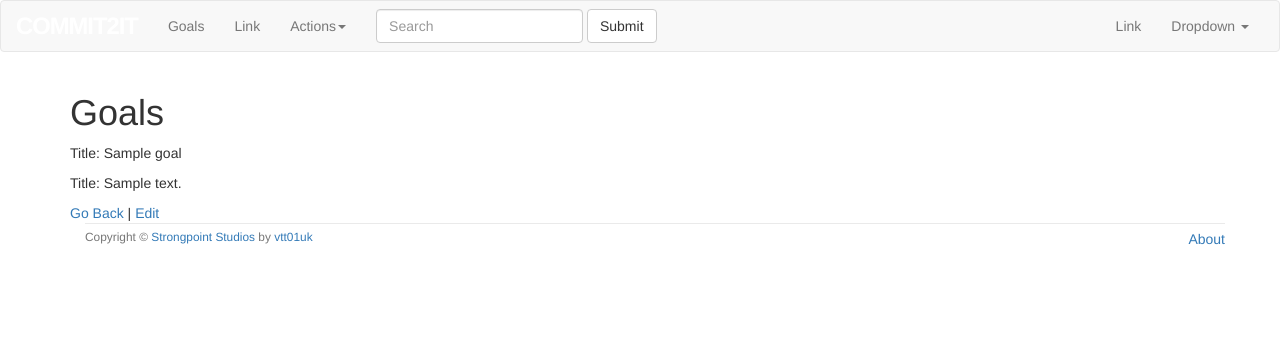
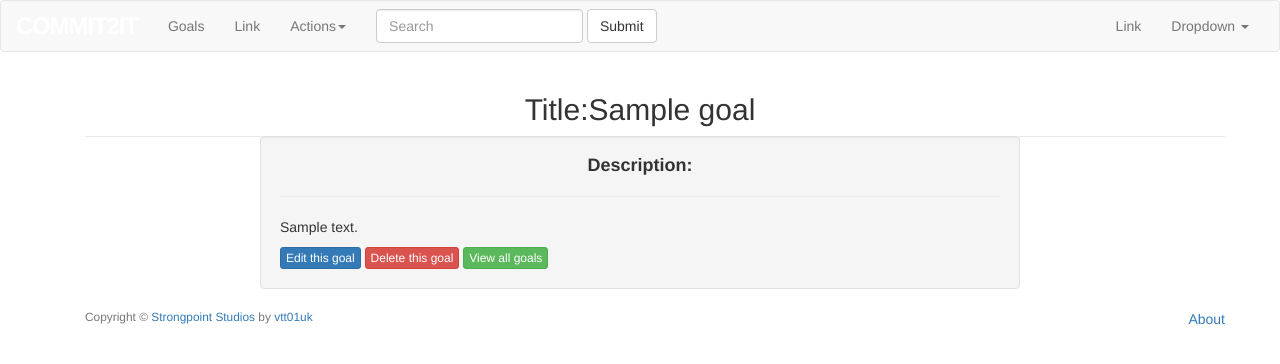
Before and after one commit to vtt01uk/Commit2it, a Rails app: page /goals/1 in a window 1280 px wide. Shown: the top 364 px of the page. Run offline with Rails 7, Linux system fonts and the light colour scheme; tables that the repository leaves empty hold one stand-in row (values such as "Sample post"); style sheets or scripts are compiled from the project's sources; some libraries are stand-ins or nearby versions.

Commit message:
Added styling to show template

```diff
--- a/app/assets/stylesheets/custom.css.scss
+++ b/app/assets/stylesheets/custom.css.scss
@@ -40,6 +40,15 @@ $navbar-default-bg: #99ccff;
 //	background-color: #000;
 }
 
+.goal-actions {
+	border-top: 1px solid #EAEAEA;
+	padding-top: 5px;
+}
+
+.description {
+	margin-top: 0;
+}
+
 footer {
 	marging-top: 45px;
 	padding-top: 5px;
--- a/app/views/goals/show.html.erb
+++ b/app/views/goals/show.html.erb
@@ -1,8 +1,15 @@
-<h1>Goals</h1>
+<h2 align="center">Title:<%= @goal.title %></h2>
 
-<p>Title: <%= @goal.title %></p>
-
-<p>Title: <%= @goal.description %></p>
-
-<%= link_to 'Go Back', goals_path %> |
-<%= link_to 'Edit', edit_goal_path(@goal) %>
+<div class="well col-xs-8 col-xs-offset-2">
+	<h4 class="center description">
+		<strong>Description:</strong>
+	</h4>
+	<hr>
+<!--Display the formatting used to create a goal-->
+	<%= simple_format(@goal.description)%>
+	<div class="article-actions">
+		<%= link_to 'Edit this goal', edit_goal_path(@goal), class: "btn btn-xs btn-primary" %>
+		<%= link_to 'Delete this goal', goal_path(@goal), method: :delete, data: { confirm: "Are you sure?" }, class: "btn btn-xs btn-danger" %>
+		<%= link_to 'View all goals', goals_path, class: "btn btn-xs btn-success" %>
+	</div>
+</div>
```
